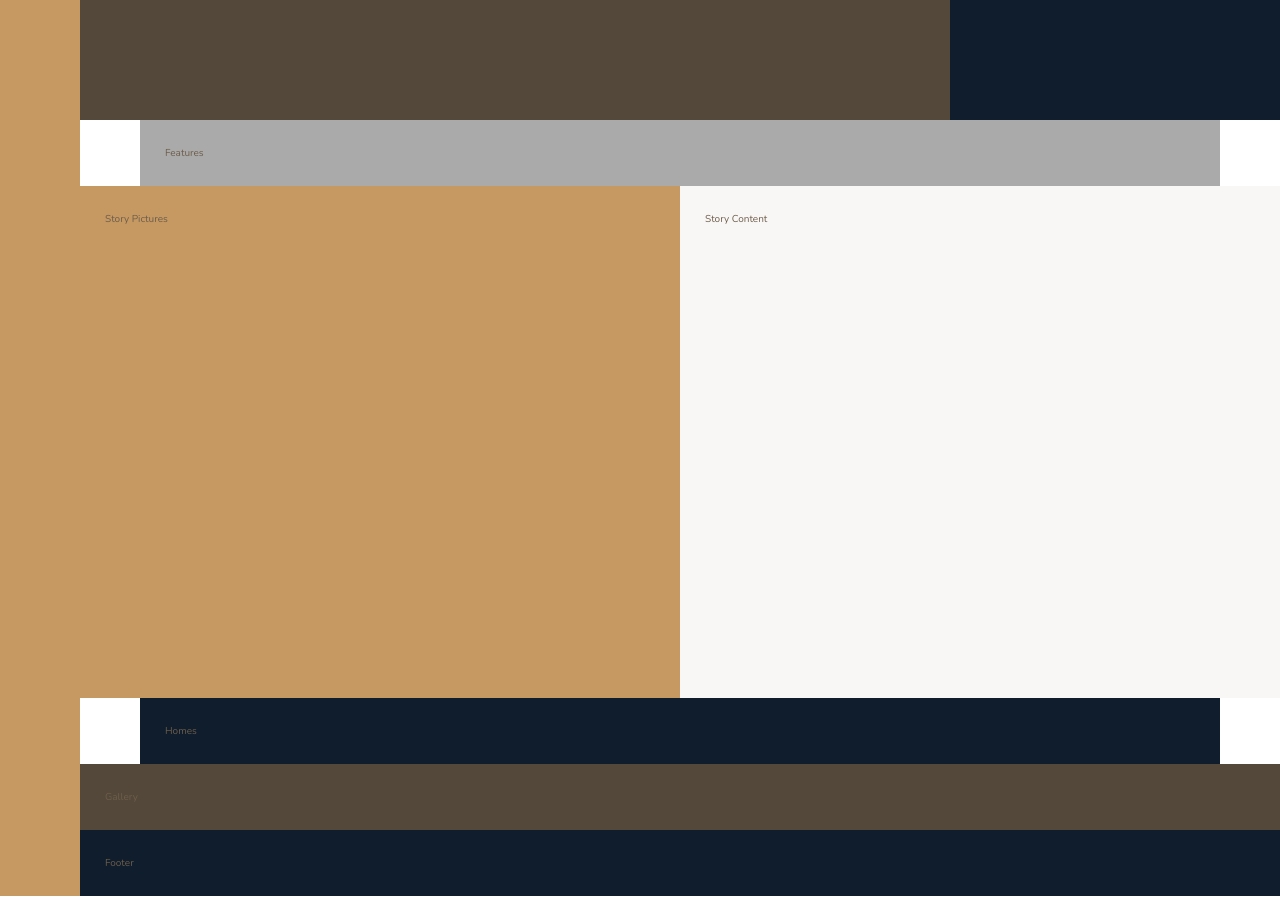
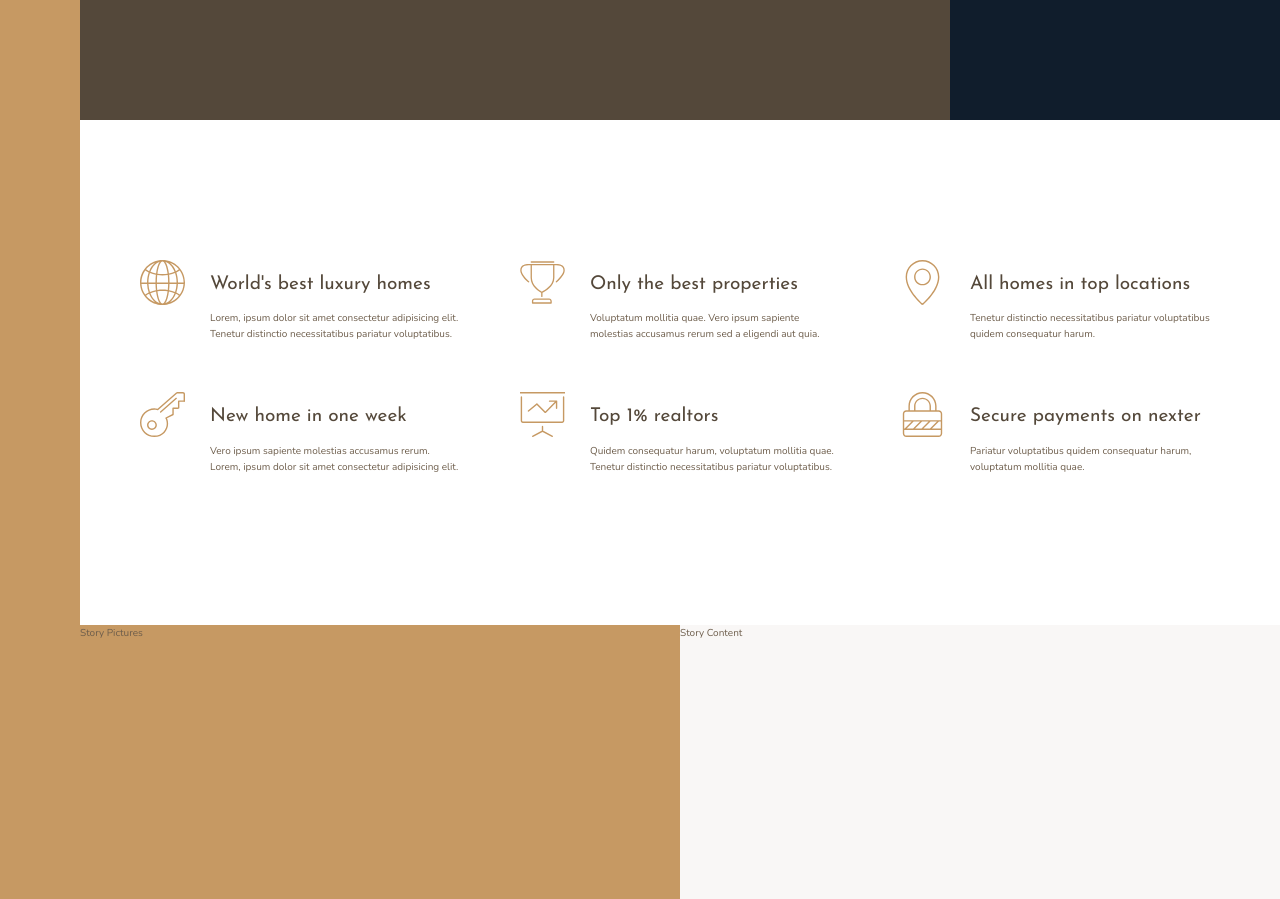
Before and after one commit to Mohamed-Y0/Nexter-SCSS-Grid, a website: page index.html in a window 1280 px wide. Shown: the part 520-1419 px from the top of the page. Drawn offline with nearby package versions, Linux system fonts and the light colour scheme; files that its build step writes are made by us from their sources.

Commit message:
finish building the features section

```diff
--- a/index.html
+++ b/index.html
@@ -21,7 +21,73 @@
 
     <div class="realtors">Top 3 realtors</div>
 
-    <section class="features">Features</section>
+    <section class="features">
+      <div class="feature">
+        <svg class="feature__icon">
+          <use href="img/sprite.svg#icon-global"></use>
+        </svg>
+        <h4 class="heading-4 heading-4--dark">World's best luxury homes</h4>
+        <p class="features__text">
+          Lorem, ipsum dolor sit amet consectetur adipisicing elit. Tenetur
+          distinctio necessitatibus pariatur voluptatibus.
+        </p>
+      </div>
+
+      <div class="feature">
+        <svg class="feature__icon">
+          <use href="img/sprite.svg#icon-trophy"></use>
+        </svg>
+        <h4 class="heading-4 heading-4--dark">Only the best properties</h4>
+        <p class="features__text">
+          Voluptatum mollitia quae. Vero ipsum sapiente molestias accusamus
+          rerum sed a eligendi aut quia.
+        </p>
+      </div>
+
+      <div class="feature">
+        <svg class="feature__icon">
+          <use href="img/sprite.svg#icon-map-pin"></use>
+        </svg>
+        <h4 class="heading-4 heading-4--dark">All homes in top locations</h4>
+        <p class="features__text">
+          Tenetur distinctio necessitatibus pariatur voluptatibus quidem
+          consequatur harum.
+        </p>
+      </div>
+
+      <div class="feature">
+        <svg class="feature__icon">
+          <use href="img/sprite.svg#icon-key"></use>
+        </svg>
+        <h4 class="heading-4 heading-4--dark">New home in one week</h4>
+        <p class="features__text">
+          Vero ipsum sapiente molestias accusamus rerum. Lorem, ipsum dolor sit
+          amet consectetur adipisicing elit.
+        </p>
+      </div>
+
+      <div class="feature">
+        <svg class="feature__icon">
+          <use href="img/sprite.svg#icon-presentation"></use>
+        </svg>
+        <h4 class="heading-4 heading-4--dark">Top 1% realtors</h4>
+        <p class="features__text">
+          Quidem consequatur harum, voluptatum mollitia quae. Tenetur distinctio
+          necessitatibus pariatur voluptatibus.
+        </p>
+      </div>
+
+      <div class="feature">
+        <svg class="feature__icon">
+          <use href="img/sprite.svg#icon-lock"></use>
+        </svg>
+        <h4 class="heading-4 heading-4--dark">Secure payments on nexter</h4>
+        <p class="features__text">
+          Pariatur voluptatibus quidem consequatur harum, voluptatum mollitia
+          quae.
+        </p>
+      </div>
+    </section>
 
     <div class="story__pictures">Story Pictures</div>
 
@@ -34,3 +100,9 @@
     <footer class="footer">Footer</footer>
   </body>
 </html>
+
+<!--
+  <svg class="search__icon" aria-hidden="true">
+  <use href="img/sprite.svg#magnifying-glass"></use>
+  </svg>
+-->
--- a/sass/_base.scss
+++ b/sass/_base.scss
@@ -42,8 +42,4 @@
     [center-start]
     repeat(8, [col-start] minmax(min-content, 14rem) [col-end]) [center-end]
     minmax(6rem, 1fr) [full-end];
-
-  & > * {
-    padding: 25px;
-  }
 }
--- a/sass/_features.scss
+++ b/sass/_features.scss
@@ -1,6 +1,32 @@
 @use 'base';
 
 .features {
-  background-color: base.$color-grey-light-2;
   grid-column: center-start / center-end;
+
+  margin: 15rem 0;
+
+  display: grid;
+  // grid-template-columns: repeat(3, 1fr);
+  grid-template-columns: repeat(auto-fit, minmax(25rem, 1fr));
+  gap: 6rem;
+  align-items: start;
 }
+
+.feature {
+  display: grid;
+  grid-template-columns: min-content 1fr;
+  row-gap: 1rem;
+  column-gap: 2.5rem;
+
+  &__icon {
+    fill: base.$color-primary;
+    width: 4.5rem;
+    height: 4.5rem;
+    grid-row: 1 / span 2;
+    transform: translateY(-1rem);
+  }
+
+  &__text {
+    font-size: 1.7rem;
+  }
+}
--- a/sass/_typography.scss
+++ b/sass/_typography.scss
@@ -0,0 +1,31 @@
+@use 'base';
+
+%heading {
+  font-family: base.$font-display;
+  font-weight: 400;
+}
+
+.heading-1 {
+  @extend %heading;
+}
+
+.heading-2 {
+  @extend %heading;
+}
+
+.heading-3 {
+  @extend %heading;
+}
+
+.heading-4 {
+  @extend %heading;
+  font-size: 1.9rem;
+
+  &--light {
+    color: base.$color-grey-light-1;
+  }
+
+  &--dark {
+    color: base.$color-grey-dark-1;
+  }
+}
```
